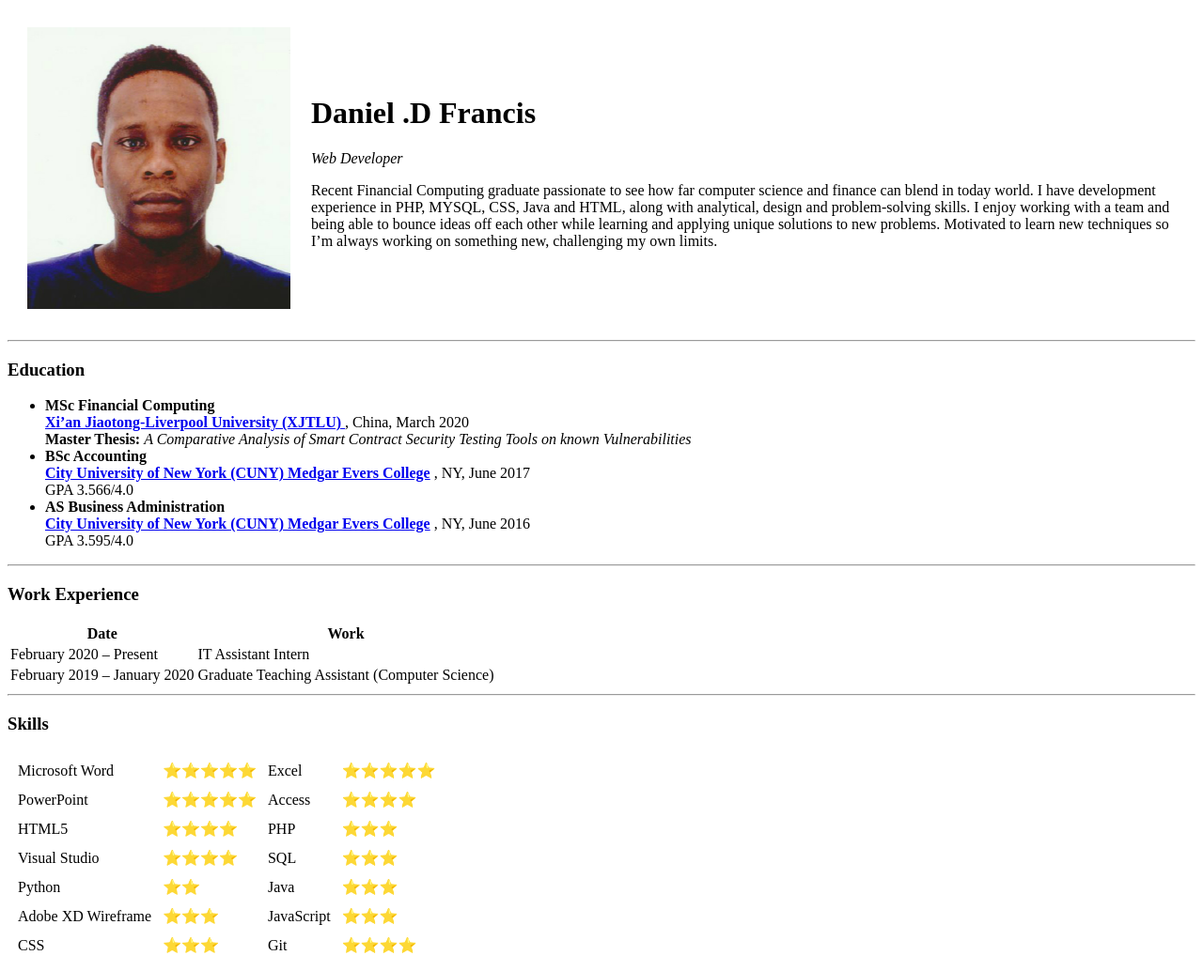
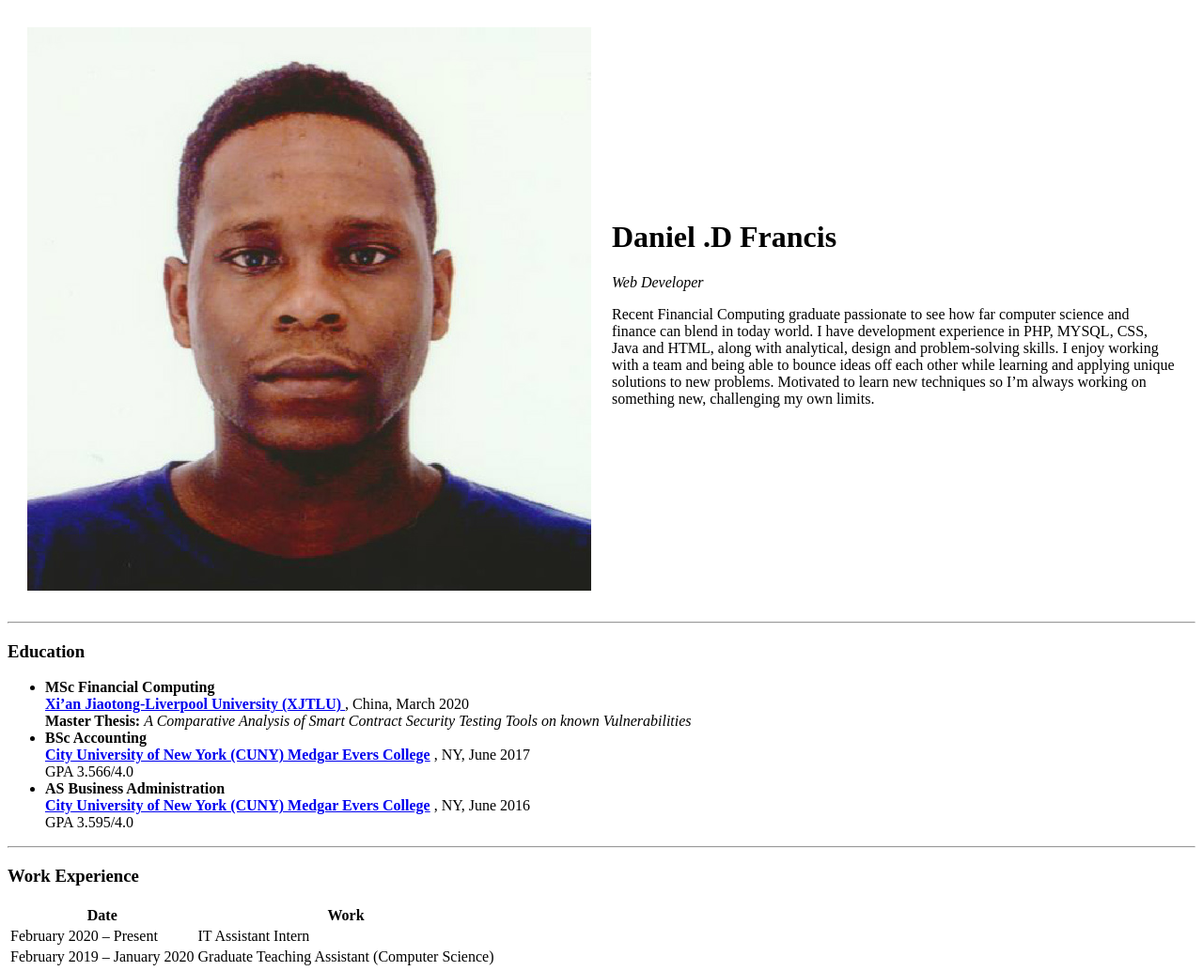
Before and after one commit to sirfrancis553544/CV-, a plain HTML site: page index.html in a window 1280 px wide. Shown: the top 1034 px of the page at 94% size. Drawn offline with Linux system fonts and the light colour scheme.

Commit message:
Update index.html

```diff
--- a/index.html
+++ b/index.html
@@ -11,7 +11,7 @@
     <table cellspacing="20">
         <tr>
             <td>
-                <img src="me.jpg" width="280" height="300" alt="Daniel Pic" />
+                <img src="me.jpg" alt="Daniel Pic" />
             </td>
             <td>
                 <h1>Daniel .D Francis</h1>
```
